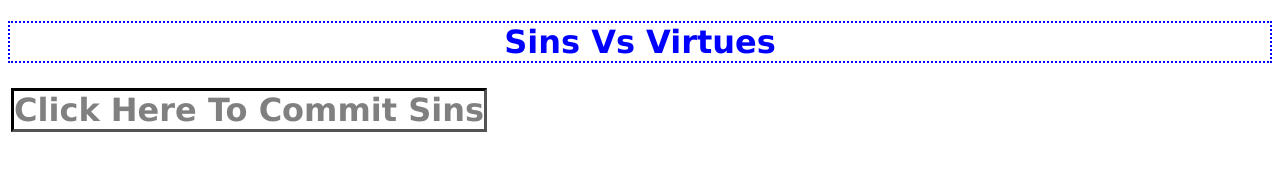
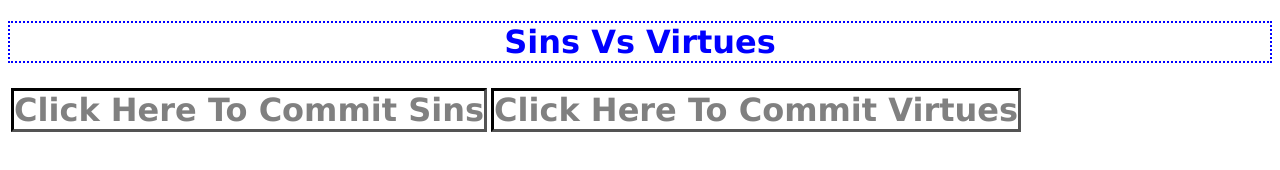
Before and after one commit to Alteac/sinvsvirtue, a plain HTML site: page index.html in a window 1280 px wide. Drawn offline with Linux system fonts and the light colour scheme.

Commit message:
style: divh1e

```diff
--- a/index.html
+++ b/index.html
@@ -31,7 +31,7 @@
       var virtues = 0;
       function sinsplusone() {
         sins = sins + 1.value;
-        var s101 = document.getElementById('titletop');
+        var s101 = document.getElementById('titletop').innerHTML;
         s101 = sins "Sins" virtues "Virtues";
       }
     </script>
@@ -49,6 +49,13 @@
       </h1>
     </div>
         </td>
+        <td>
+          <div onclick="virtuesplusone()" id="cavspo">
+      <h1 id="divh1e">
+        Click Here To Commit Virtues
+      </h1>
+    </div>
+        </td>
         <td
       </tr>
 </tbody>
```
